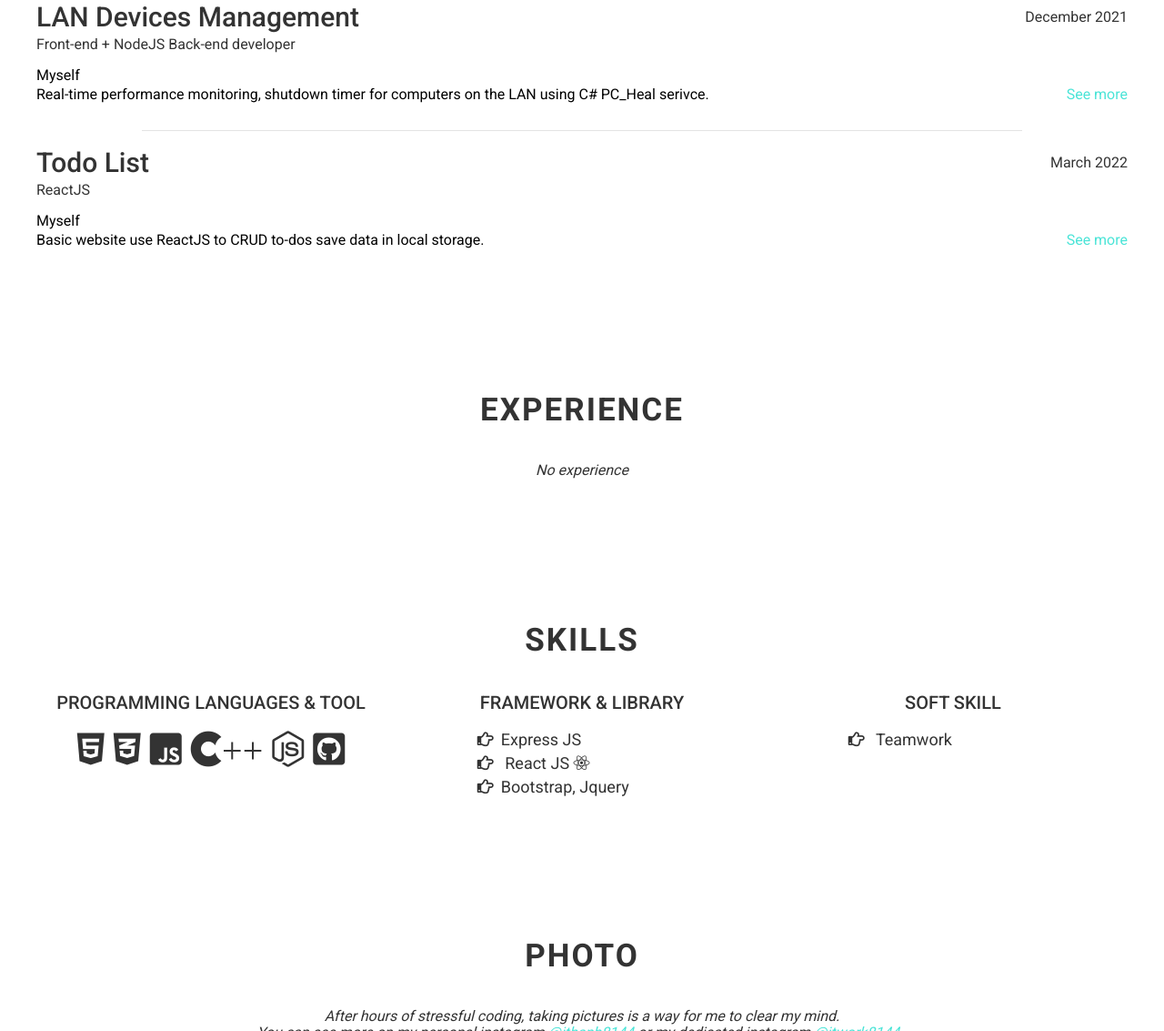
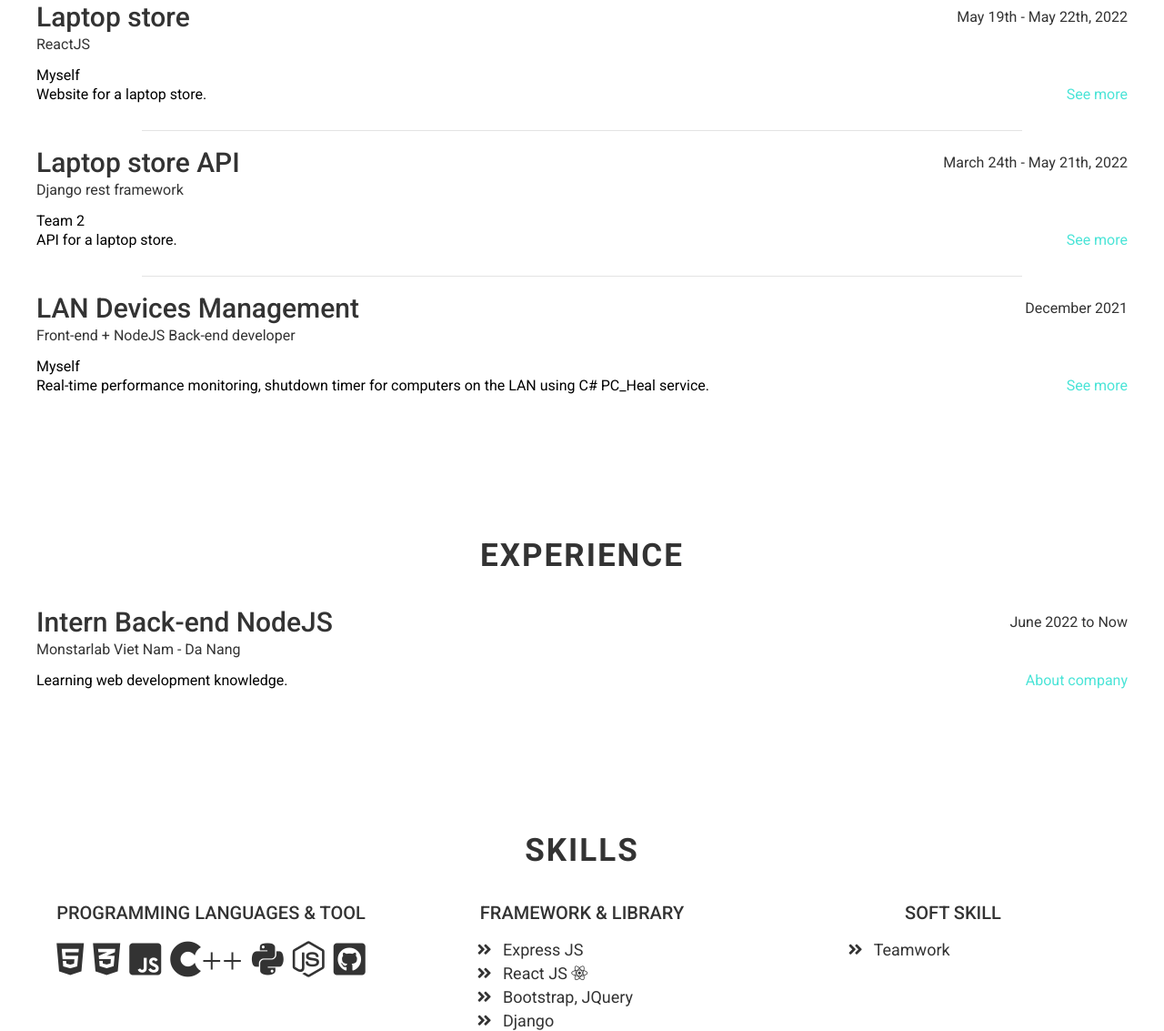
Before and after one commit to jthanh8144/MyCV, a plain HTML site: page index.html in a window 1280 px wide. Shown: the part 952-2085 px from the top of the page at 91% size. Drawn offline with nearby package versions, Linux system fonts and the light colour scheme.

Commit message:
add project and experience

```diff
--- a/index.html
+++ b/index.html
@@ -16,7 +16,7 @@
     <link rel="preconnect" href="https://fonts.googleapis.com">
     <link rel="preconnect" href="https://fonts.gstatic.com" crossorigin>
     <link href="https://fonts.googleapis.com/css2?family=Roboto:wght@300;400;500;700&display=swap" rel="stylesheet">
-    <link rel="stylesheet" href="https://cdnjs.cloudflare.com/ajax/libs/font-awesome/5.15.3/css/all.min.css">
+    <link rel="stylesheet" href="https://cdnjs.cloudflare.com/ajax/libs/font-awesome/5.15.4/css/all.min.css">
 </head>
 
 <body>
@@ -74,25 +74,25 @@
                                     competition
                                     in computer science.<br>
                                     Currently, I am studying at Danang University of Technology.<br>
-                                    My current GPA is 3.43/4.
+                                    My current GPA is 3.45/4.
                                 </p>
                                 <div class="about-left__contact">
-                                    <a href="https://fb.com/jThanh8144" class="about-left__link">
+                                    <a href="https://fb.com/jThanh8144" class="about-left__link" target="_blank">
                                         <i class="fab fa-facebook about-left__icon"></i>
                                     </a>
-                                    <a href="https://instagram.com/jThanh8144" class="about-left__link">
+                                    <a href="https://instagram.com/jThanh8144" class="about-left__link" target="_blank">
                                         <i class="fab fa-instagram about-left__icon"></i>
                                     </a>
                                     <a href="mailto:thanhvo618@gmail.com"
-                                        class="about-left__link about-left__link--break">
+                                        class="about-left__link about-left__link--break" target="_blank">
                                         <i class="far fa-envelope about-left__icon"></i>
                                     </a>
                                     <br class="about-left__link break-flex">
                                     <a href="https://www.youtube.com/channel/UCgnVJjKMy3_XIasWWJdzcKw"
-                                        class="about-left__link">
+                                        class="about-left__link" target="_blank">
                                         <i class="fab fa-youtube about-left__icon"></i>
                                     </a>
-                                    <a href="https://github.com/jthanh8144" class="about-left__link">
+                                    <a href="https://github.com/jthanh8144" class="about-left__link" target="_blank">
                                         <i class="fab fa-github about-left__icon"></i>
                                     </a>
                                     <span class="about-left__link phone-btn">
@@ -119,6 +119,56 @@
                             <li class="project-item col l-12 m-12 c-12">
                                 <div class="project-item__heading">
                                     <p class="project-item__name">
+                                        Laptop store
+                                    </p>
+                                    <p class="project-item__time">
+                                        May 19th - May 22th, 2022
+                                    </p>
+                                </div>
+                                <p class="project-item__language">
+                                    ReactJS
+                                </p>
+                                <div class="project-item__content">
+                                    <div>
+                                        <p class="project-item__team">Myself</p>
+                                        <p class="project-item__description">
+                                            Website for a laptop store.
+                                        </p>
+                                    </div>
+                                    <a href="http://laptopstore-jthanh8144.cf/" class="project-item__link"
+                                        target="_blank">
+                                        See more
+                                    </a>
+                                </div>
+                            </li>
+                            <li class="project-item col l-12 m-12 c-12">
+                                <div class="project-item__heading">
+                                    <p class="project-item__name">
+                                        Laptop store API
+                                    </p>
+                                    <p class="project-item__time">
+                                        March 24th - May 21th, 2022
+                                    </p>
+                                </div>
+                                <p class="project-item__language">
+                                    Django rest framework
+                                </p>
+                                <div class="project-item__content">
+                                    <div>
+                                        <p class="project-item__team">Team 2</p>
+                                        <p class="project-item__description">
+                                            API for a laptop store.
+                                        </p>
+                                    </div>
+                                    <a href="https://github.com/jthanh8144/LaptopStore" class="project-item__link"
+                                        target="_blank">
+                                        See more
+                                    </a>
+                                </div>
+                            </li>
+                            <li class="project-item col l-12 m-12 c-12">
+                                <div class="project-item__heading">
+                                    <p class="project-item__name">
                                         LAN Devices Management
                                     </p>
                                     <p class="project-item__time">
@@ -133,36 +183,11 @@
                                         <p class="project-item__team">Myself</p>
                                         <p class="project-item__description">
                                             Real-time performance monitoring, shutdown timer for computers on the LAN
-                                            using C# PC_Heal serivce.
+                                            using C# PC_Heal service.
                                         </p>
                                     </div>
                                     <a href="https://github.com/jthanh8144/PBL4_LANDevicesManagement"
-                                        class="project-item__link">
-                                        See more
-                                    </a>
-                                </div>
-                            </li>
-                            <li class="project-item col l-12 m-12 c-12">
-                                <div class="project-item__heading">
-                                    <p class="project-item__name">
-                                        Todo List
-                                    </p>
-                                    <p class="project-item__time">
-                                        March 2022
-                                    </p>
-                                </div>
-                                <p class="project-item__language">
-                                    ReactJS
-                                </p>
-                                <div class="project-item__content">
-                                    <div>
-                                        <p class="project-item__team">Myself</p>
-                                        <p class="project-item__description">
-                                            Basic website use ReactJS to CRUD to-dos save data in local storage.
-                                        </p>
-                                    </div>
-                                    <a href="http://todolist-jthanh8144.cf"
-                                        class="project-item__link">
+                                        class="project-item__link" target="_blank">
                                         See more
                                     </a>
                                 </div>
@@ -175,11 +200,30 @@
             <section id="experience">
                 <div class="content-section">
                     <h2 class="section-heading">Experience</h2>
-                    <p class="section-status">
-                        No experience
-                    </p>
                     <div class="experience-content">
-
+                        <ul class="experience-list row sm-gutter">
+                            <li class="experience-item col l-12 m-12 c-12">
+                                <div class="experience-item__heading">
+                                    <p class="experience-item__job">
+                                        Intern Back-end NodeJS
+                                    </p>
+                                    <p class="experience-item__time">
+                                        June 2022 to Now
+                                    </p>
+                                </div>
+                                <p class="experience-item__company">
+                                    Monstarlab Viet Nam - Da Nang
+                                </p>
+                                <div class="experience-item__content">
+                                    <p class="experience-item__description">
+                                        Learning web development knowledge.
+                                    </p>
+                                    <a href="https://monstar-lab.com/vn/" class="experience-item__link" target="_blank">
+                                        About company
+                                    </a>
+                                </div>
+                            </li>
+                        </ul>
                     </div>
                 </div>
             </section>
@@ -206,6 +250,9 @@
                                         <i class="fab fa-cuttlefish item-horizontal__icon">++</i>
                                     </li>
                                     <li class="skills-content__item-horizontal">
+                                        <i class="fab fa-python item-horizontal__icon"></i>
+                                    </li>
+                                    <li class="skills-content__item-horizontal">
                                         <i class="fab fa-node-js item-horizontal__icon"></i>
                                     </li>
                                     <li class="skills-content__item-horizontal">
@@ -217,15 +264,21 @@
                                 <div class="skills-content__heading">Framework & library</div>
                                 <ul class="skills-content__list-vertical">
                                     <li class="skills-content__item-vertical">
-                                        <i class="far fa-hand-point-right item-vertical__icon"></i>Express JS
+                                        <i class="fas fa-angle-double-right item-vertical__icon"></i>
+                                        Express JS
                                     </li>
                                     <li class="skills-content__item-vertical">
-                                        <i class="far fa-hand-point-right item-vertical__icon"></i>
+                                        <i class="fas fa-angle-double-right item-vertical__icon"></i>
                                         React JS
                                         <i class="fab fa-brands fa-react"></i>
                                     </li>
                                     <li class="skills-content__item-vertical">
-                                        <i class="far fa-hand-point-right item-vertical__icon"></i>Bootstrap, Jquery
+                                        <i class="fas fa-angle-double-right item-vertical__icon"></i>
+                                        Bootstrap, JQuery
+                                    </li>
+                                    <li class="skills-content__item-vertical">
+                                        <i class="fas fa-angle-double-right item-vertical__icon"></i>
+                                        Django
                                     </li>
                                 </ul>
                             </div>
@@ -233,7 +286,7 @@
                                 <div class="skills-content__heading">Soft skill</div>
                                 <ul class="skills-content__list-vertical">
                                     <li class="skills-content__item-vertical">
-                                        <i class="far fa-hand-point-right item-vertical__icon"></i>
+                                        <i class="fas fa-angle-double-right item-vertical__icon"></i>
                                         Teamwork
                                     </li>
                                 </ul>
@@ -251,11 +304,11 @@
                             <p class="section-status">
                                 After hours of stressful coding, taking pictures is a way for me to clear my mind.<br>
                                 You can see more on my personal instagram
-                                <a href="https://www.instagram.com/jthanh8144/"
-                                    class="section-status__link">@jthanh8144</a>
+                                <a href="https://www.instagram.com/jthanh8144/" class="section-status__link"
+                                    target="_blank">@jthanh8144</a>
                                 or my dedicated instagram
-                                <a href="https://www.instagram.com/jtwork8144/"
-                                    class="section-status__link">@jtwork8144</a> .
+                                <a href="https://www.instagram.com/jtwork8144/" class="section-status__link"
+                                    target="_blank">@jtwork8144</a> .
                             </p>
                         </div>
                     </div>
@@ -310,7 +363,7 @@
                                 </p>
                                 <br class="break-flex">
                                 <a href="https://drive.google.com/drive/folders/15E9X7FzdHqaIvVDQ7dOVmok2FjJHJK9Y"
-                                    class="more-item__link">Google Drive</a>
+                                    class="more-item__link" target="_blank">Google Drive</a>
                             </li>
                             <li class="more-item">
                                 <p class="more-item__text">
@@ -318,29 +371,34 @@
                                 </p>
                                 <br class="break-flex">
                                 <a href="https://drive.google.com/drive/folders/1dR5xgcVIxLOl3mYPJa8HbJR1dNA1fnko"
-                                    class="more-item__link">Google Drive</a>
-                                <a href="https://onedrive.live.com/?authkey=%21ADRiY2JrrlsPNkg&id=D2CBB0607AC5FAF%21102&cid=0D2CBB0607AC5FAF"
-                                    class="more-item__link">OneDrive</a>
+                                    class="more-item__link" target="_blank">Google Drive</a>
+                                <a href="https://1drv.ms/u/s!Aq9frAcGuywNgQY8o76dBy8IyS63?e=HM0YgJ"
+                                    class="more-item__link" target="_blank">OneDrive</a>
                             </li>
                             <li class="more-item">
                                 <p class="more-item__text">
                                     Tips on windows 10 mobile
                                 </p>
                                 <br class="break-flex">
-                                <a href="https://sites.google.com/view/win10mobile" class="more-item__link">Link</a>
+                                <a href="https://sites.google.com/view/win10mobile" class="more-item__link"
+                                    target="_blank">Link</a>
                             </li>
                             <li class="more-item">
                                 <p class="more-item__text">
                                     Study document in DUT
                                 </p>
                                 <br class="break-flex">
-                                <a href="https://mega.nz/folder/cVgC0JIb#Xn51VLBkmzT6XXxrKFmUUA"
-                                    class="more-item__link">
+                                <a href="https://mega.nz/folder/cVgC0JIb#Xn51VLBkmzT6XXxrKFmUUA" class="more-item__link"
+                                    target="_blank">
                                     Semester 4
                                 </a>
-                                <a href="https://mega.nz/folder/4JwU2DSK#qPT0qNGB8PL3_Po201y8yQ"
-                                    class="more-item__link">
+                                <a href="https://mega.nz/folder/4JwU2DSK#qPT0qNGB8PL3_Po201y8yQ" class="more-item__link"
+                                    target="_blank">
                                     Semester 5
+                                </a>
+                                <a href="https://mega.nz/folder/4ZA3FShA#T7m7dw1Lgm8dCbVb3zauZQ" class="more-item__link"
+                                    target="_blank">
+                                    Semester 6
                                 </a>
                             </li>
                         </ul>
--- a/resources/css/main.css
+++ b/resources/css/main.css
@@ -133,10 +133,6 @@
     color: var(--link-color);
 }
 
-.about-left__link:hover {
-
-}
-
 .phone-btn {
     cursor: pointer;
     position: relative;
@@ -163,7 +159,7 @@
 }
 
 .phone-number::before {
-    content: "";
+    content: '';
     border-width: 13px 15px;
     border-style: solid;
     border-color: transparent var(--link-color) transparent transparent;
@@ -198,7 +194,7 @@
     text-align: center;
     font-size: 3.5rem;
     line-height: 3.5rem;
-    letter-spacing: .2rem;
+    letter-spacing: 0.2rem;
     text-transform: uppercase;
     font-weight: 600;
     margin-bottom: 40px;
@@ -214,70 +210,67 @@
     color: var(--link-color);
 }
 
-/* project */
-#project {
-
-}
-
-.project-list {
+/* project, experience */
+.project-list,
+.experience-list {
     display: flex;
     flex-direction: column;
 }
 
-.project-item {
+.project-item,
+.experience-item {
     position: relative;
     line-height: 1.8rem;
 }
 
-.project-item + .project-item {
+.project-item + .project-item,
+.experience-item + .experience-item {
     margin-top: 50px;
 }
 
-.project-item:not(:first-child)::before {
-    content: "";
+.project-item:not(:first-child)::before,
+.experience-item:not(:first-child)::before {
+    content: '';
     display: block;
     position: absolute;
-    border-top: 1px solid rgb(115, 115, 115, .2);
+    border-top: 1px solid rgb(115, 115, 115, 0.2);
     width: 80%;
     right: 10%;
     top: -20px;
 }
 
-.project-item__heading {
+.project-item__heading,
+.experience-item__heading {
     display: flex;
     align-items: center;
 }
 
-.project-item__name {
+.project-item__name,
+.experience-item__job {
     margin-right: auto;
     font-size: 3rem;
     font-weight: 500;
     line-height: 3.2rem;
 }
 
-.project-item__time {
-
-}
-
-.project-item__language {
+.project-item__language,
+.experience-item__company {
     margin: 5px 0 16px 0;
 }
 
-.project-item__content {
+.project-item__content,
+.experience-item__content {
     display: flex;
     align-items: flex-end;
     color: #000;
-}
-
-.project-item__team {
-
 }
 
 .project-item__description {
     margin-top: 3px;
 }
 
-.project-item__link {
+.project-item__link,
+.experience-item__link {
     margin-left: auto;
     color: var(--link-color);
 }
@@ -285,10 +278,6 @@
 /* experience */
 
 /* skills */
-#skills {
-
-}
-
 .skills-content__heading {
     text-align: center;
     font-size: 2rem;
@@ -416,7 +405,7 @@
     min-height: 600px;
     background-color: var(--white-color);
     position: relative;
-    animation: growth ease .4s, fadeIn ease .4s;
+    animation: growth ease 0.4s, fadeIn ease 0.4s;
 }
 
 .modal-btn-close {
```
